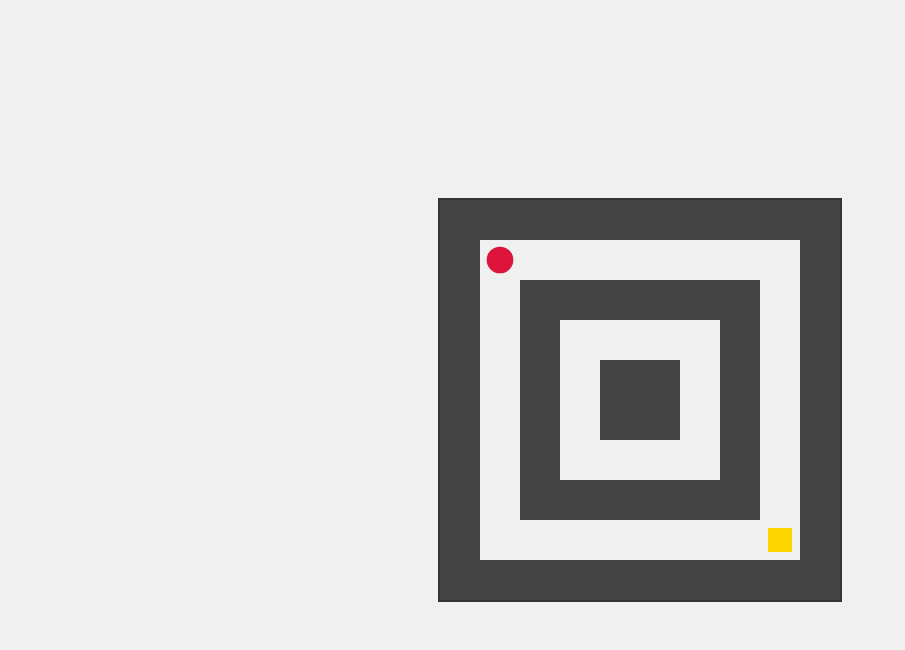
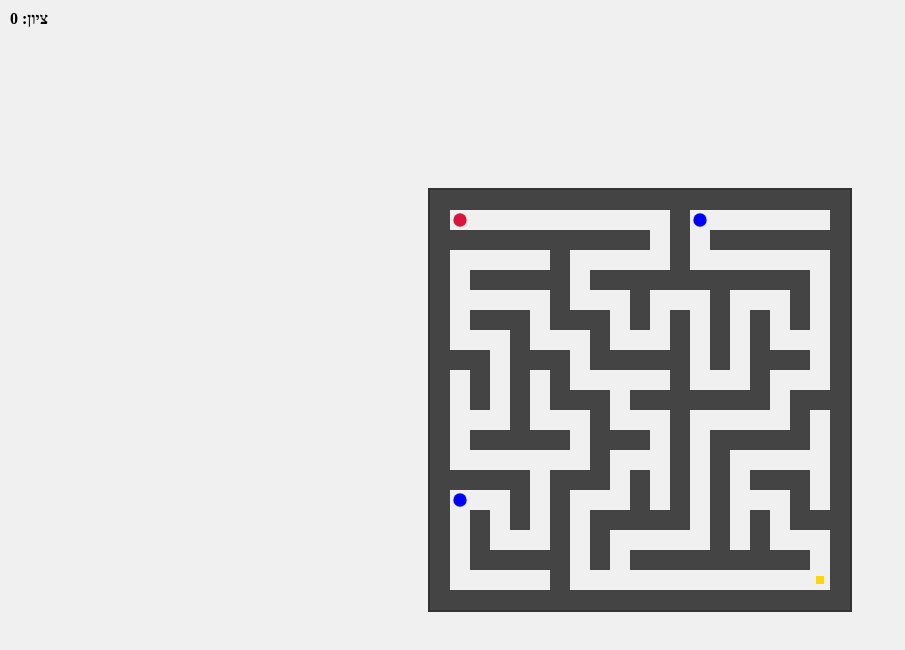
Before and after one commit to ShalevZorany/Mazeing, a plain HTML site: page index.html in a window 1280 px wide. Shown: the whole page, without its empty margins (0-905 px from the left). Drawn offline with Linux system fonts and the light colour scheme.

Commit message:
Add random maze generation and chasing enemies

```diff
--- a/index.html
+++ b/index.html
@@ -6,6 +6,7 @@
 <title>Maze Touch Game</title>
 <style>
     body {
+        position: relative;
         display: flex;
         justify-content: center;
         align-items: center;
@@ -23,34 +24,60 @@
 </style>
 </head>
 <body>
-<canvas id="maze" width="400" height="400"></canvas>
+<div id="score" style="position:absolute;top:10px;left:10px;font-weight:bold"></div>
+<canvas id="maze" width="420" height="420"></canvas>
 
 <script>
 const canvas   = document.getElementById("maze");
 const ctx      = canvas.getContext("2d");
-const cellSize = 40;                // 10×10 משבצות על קנבס 400×400
 
-// מבוך פשוט ( '#' = קיר, ' ' = שביל )
-const maze = [
-"##########",
-"#        #",
-"# ###### #",
-"# #    # #",
-"# # ## # #",
-"# # ## # #",
-"# #    # #",
-"# ###### #",
-"#        #",
-"##########"
+// ---------- יצירת מבוך אקראי ----------
+function shuffle(arr) {
+    for (let i = arr.length - 1; i > 0; i--) {
+        const j = Math.floor(Math.random() * (i + 1));
+        [arr[i], arr[j]] = [arr[j], arr[i]];
+    }
+    return arr;
+}
+
+function generateMaze(w, h) {
+    const grid = Array.from({ length: h }, () => Array(w).fill("#"));
+    function carve(x, y) {
+        for (const [dx, dy] of shuffle([[1,0], [-1,0], [0,1], [0,-1]])) {
+            const nx = x + dx * 2, ny = y + dy * 2;
+            if (ny > 0 && ny < h-1 && nx > 0 && nx < w-1 && grid[ny][nx] === "#") {
+                grid[ny-dy][nx-dx] = " ";
+                grid[ny][nx] = " ";
+                carve(nx, ny);
+            }
+        }
+    }
+    grid[1][1] = " ";
+    carve(1,1);
+    return grid.map(r => r.join(""));
+}
+
+const MAZE_W = 21, MAZE_H = 21;
+let maze = generateMaze(MAZE_W, MAZE_H);
+const cellSize = 20;
+canvas.width  = MAZE_W * cellSize;
+canvas.height = MAZE_H * cellSize;
+
+let player = { x: 1, y: 1 };        // תא ההתחלה
+const goal = {  x: MAZE_W - 2, y: MAZE_H - 2 }; // תא המטרה בקצה
+
+// אויבים שרודפים אחרי השחקן
+let enemies = [
+    { x: MAZE_W - 2, y: 1 },
+    { x: 1, y: MAZE_H - 2 }
 ];
 
-let player = { x: 1, y: 1 };        // תא ההתחלה
-const goal = {  x: 8, y: 8 };       // תא המטרה
+let score = 0;
+let gameOver = false;
 
 function draw() {
     ctx.clearRect(0, 0, canvas.width, canvas.height);
 
-    // ציור קירות
     for (let y = 0; y < maze.length; y++) {
         for (let x = 0; x < maze[y].length; x++) {
             if (maze[y][x] === "#") {
@@ -59,21 +86,32 @@ function draw() {
             }
         }
     }
-    // ציור יעד
+
+    // יעד
     ctx.fillStyle = "gold";
-    ctx.fillRect(goal.x * cellSize + 8, goal.y * cellSize + 8, cellSize - 16, cellSize - 16);
+    ctx.fillRect(goal.x * cellSize + 6, goal.y * cellSize + 6, cellSize - 12, cellSize - 12);
 
-    // ציור שחקן
+    // אויבים
+    ctx.fillStyle = "blue";
+    for (const e of enemies) {
+        ctx.beginPath();
+        ctx.arc(e.x * cellSize + cellSize / 2, e.y * cellSize + cellSize / 2, cellSize / 3, 0, Math.PI * 2);
+        ctx.fill();
+    }
+
+    // שחקן
     ctx.fillStyle = "crimson";
     ctx.beginPath();
-    ctx.arc(player.x * cellSize + cellSize / 2,
-            player.y * cellSize + cellSize / 2,
-            cellSize / 3, 0, Math.PI * 2);
+    ctx.arc(player.x * cellSize + cellSize / 2, player.y * cellSize + cellSize / 2, cellSize / 3, 0, Math.PI * 2);
     ctx.fill();
+
+    document.getElementById('score').textContent = `ציון: ${score}`;
 }
 
 function canMove(nx, ny) {
-    return maze[ny][nx] === " ";
+    return ny >= 0 && ny < maze.length &&
+           nx >= 0 && nx < maze[ny].length &&
+           maze[ny][nx] === " ";
 }
 
 function move(dx, dy) {
@@ -81,23 +119,54 @@ function move(dx, dy) {
     const ny = player.y + dy;
     if (canMove(nx, ny)) {
         player = { x: nx, y: ny };
+        score++;
         if (player.x === goal.x && player.y === goal.y) {
+            gameOver = true;
             setTimeout(() => alert("ניצחת!"), 50);
         }
     }
-    draw();
+    requestAnimationFrame(draw);
+}
+
+function moveEnemies() {
+    if (gameOver) return;
+    for (const e of enemies) {
+        const options = [];
+        let bestDist = Infinity;
+        for (const [dx,dy] of [[1,0],[-1,0],[0,1],[0,-1]]) {
+            const nx = e.x + dx, ny = e.y + dy;
+            if (canMove(nx, ny)) {
+                const dist = Math.abs(nx - player.x) + Math.abs(ny - player.y);
+                if (dist < bestDist) {
+                    options.length = 0; bestDist = dist;
+                }
+                if (dist === bestDist) options.push({x:nx,y:ny});
+            }
+        }
+        if (options.length) {
+            const choice = options[Math.floor(Math.random()*options.length)];
+            e.x = choice.x; e.y = choice.y;
+        }
+        if (e.x === player.x && e.y === player.y) {
+            gameOver = true;
+            setTimeout(() => alert("נתפסת!"), 50);
+        }
+    }
+    requestAnimationFrame(draw);
 }
 
 // ----- שליטה במגע -----
 let touchStartX = null, touchStartY = null;
 
 canvas.addEventListener("touchstart", e => {
+    e.preventDefault();
     const t = e.touches[0];
     touchStartX = t.clientX;
     touchStartY = t.clientY;
-}, { passive: true });
+}, { passive: false });
 
 canvas.addEventListener("touchend", e => {
+    e.preventDefault();
     if (touchStartX === null || touchStartY === null) return;
     const t  = e.changedTouches[0];
     const dx = t.clientX - touchStartX;
@@ -116,7 +185,7 @@ canvas.addEventListener("touchend", e => {
         move(0, dy > 0 ? 1 : -1);   // החלקה אנכית
     }
     touchStartX = touchStartY = null;
-}, { passive: true });
+}, { passive: false });
 
 // תמיכה במקלדת (בדסקטופ)
 document.addEventListener("keydown", e => {
@@ -127,8 +196,8 @@ document.addEventListener("keydown", e => {
         case "ArrowRight": move(1,  0); break;
     }
 });
-
-draw();
+setInterval(moveEnemies, 500);
+requestAnimationFrame(draw);
 </script>
 </body>
 </html>
```
